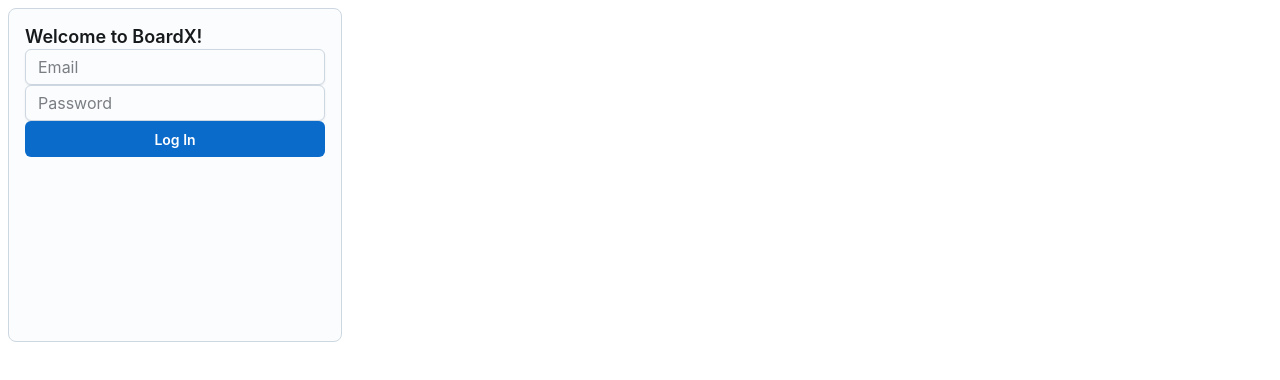
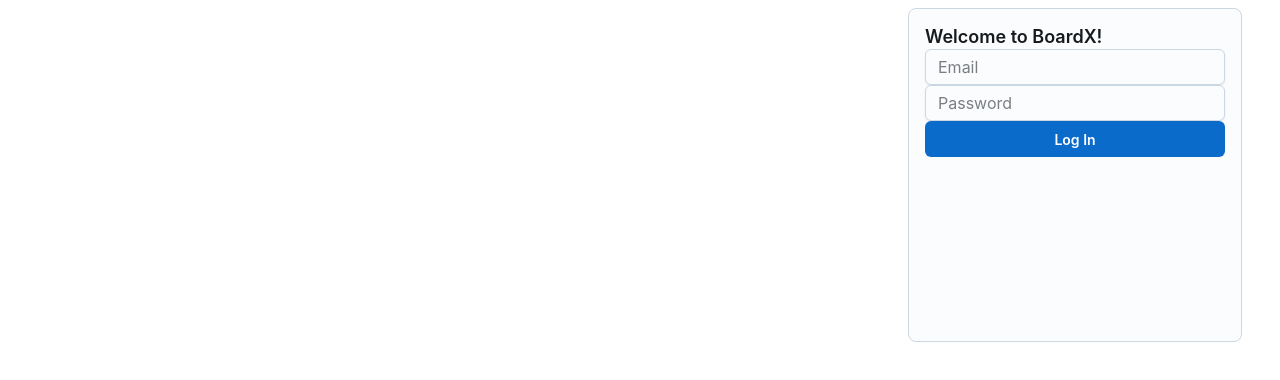
Before and after one commit to NammariD/design5, a React (Create React App) app: page / in a window 1280 px wide. Shown: the top 380 px of the page. Built offline with nearby package versions, Linux system fonts and the light colour scheme.

Commit message:
Update Demo.tsx

```diff
--- a/src/Demo.tsx
+++ b/src/Demo.tsx
@@ -14,7 +14,7 @@
 
 export default function SignInSheet() {
   return (
-    <Card sx ={{ width: 300, height: 300, }}>
+    <Card sx ={{ width: 300, height: 300, left: 900 }}>
       <div>
         <Typography level="title-lg">Welcome to BoardX!</Typography>
         <Email />
```
